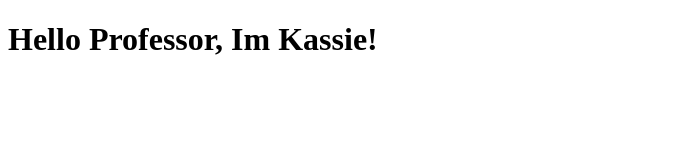
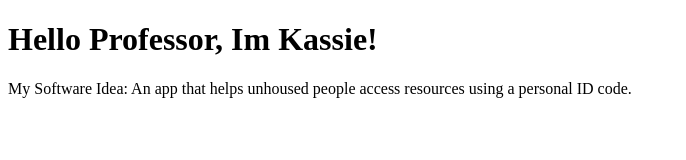
Before and after one commit to kassandra-ali/CS3338-first-project, a plain HTML site: page index.html in a window 1280 px wide. Shown: the whole page, without its empty margins (0-686 px from the left). Drawn offline with Linux system fonts and the light colour scheme.

Commit message:
Add final project idea

```diff
--- a/index.html
+++ b/index.html
@@ -7,5 +7,6 @@
 </head>
 <body>
     <h1>Hello Professor, Im Kassie!</h1>
+    <p>My Software Idea: An app that helps unhoused people access resources using a personal ID code.</p>
 </body>
 </html>
```
